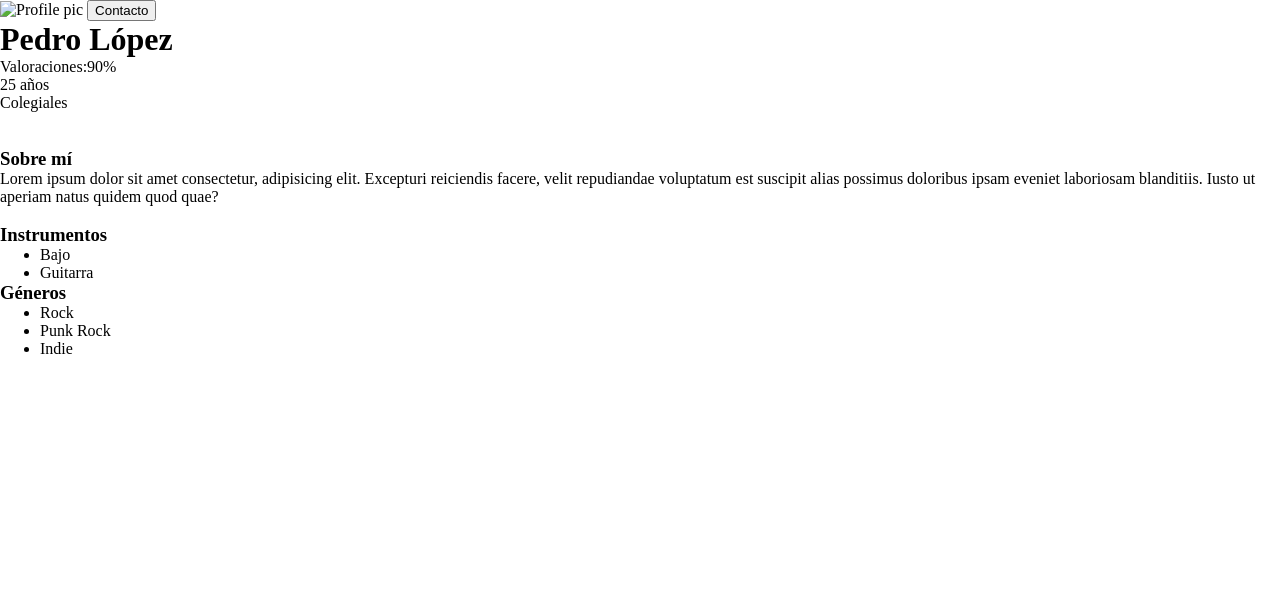
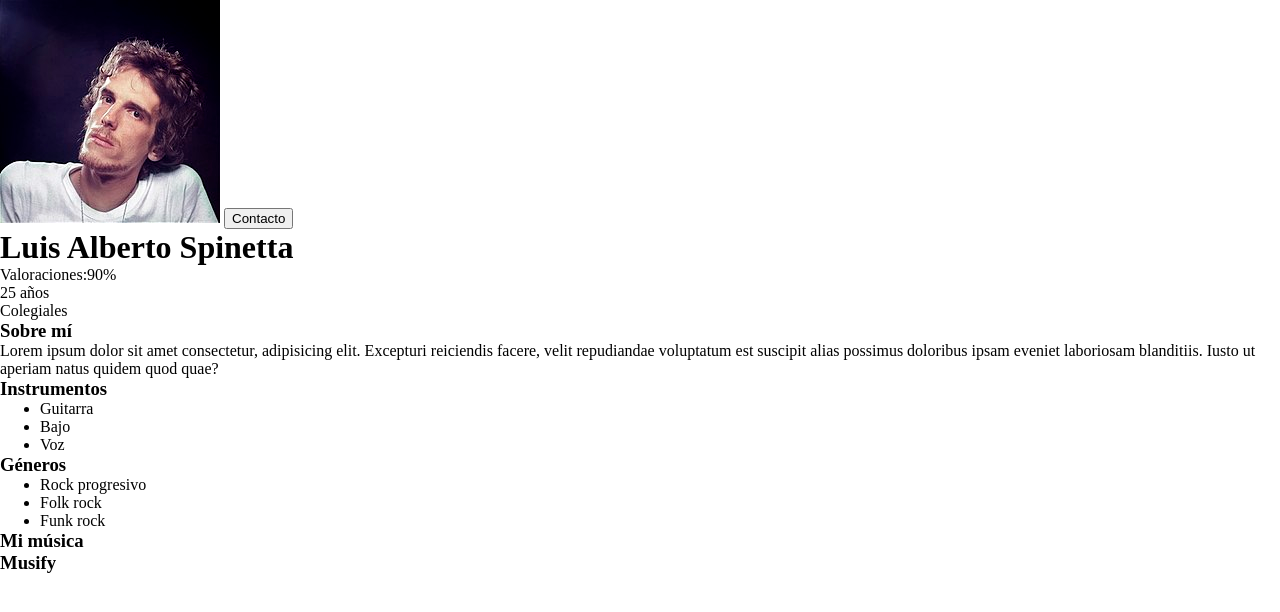
Before and after one commit to pedrolopez-e/Musify, a plain HTML site: page profile1.html in a window 1280 px wide. Drawn offline with Linux system fonts and the light colour scheme.

Commit message:
Create the 'mi musica' section

```diff
--- a/profile1.html
+++ b/profile1.html
@@ -10,41 +10,46 @@
 <body>
     <header>
         <div id="banner"></div>
-        <img src="images/Musician-1.jpg.crdownload" alt="Profile pic">
+        <img src="images/spinetta.jpg" alt="Profile pic">
         <button>Contacto</button>
-        <h1>Pedro López</h1>
+        <h1>Luis Alberto Spinetta</h1>
         <p style="float: left;">Valoraciones:</p>
         <p>90%</p>
         <p>25 años</p>
         <p>Colegiales</p>
     </header>
-    <br><br>
     <main>
         <section>
             <h3>Sobre mí</h3>
             <p>Lorem ipsum dolor sit amet consectetur, adipisicing elit. Excepturi reiciendis facere, velit repudiandae voluptatum est suscipit alias possimus doloribus ipsam eveniet laboriosam blanditiis. Iusto ut aperiam natus quidem quod quae?</p>
         </section>
-        <br>
         <section>
             <h3>Instrumentos</h3>
             <ul>
+                <li>Guitarra</li>
                 <li>Bajo</li>
-                <li>Guitarra</li>
+                <li>Voz</li>
             </ul>
         </section>
         <section>
             <h3>Géneros</h3>
             <ul>
-                <li>Rock</li>
-                <li>Punk Rock</li>
-                <li>Indie</li>
+                <li>Rock progresivo</li>
+                <li>Folk rock</li>
+                <li>Funk rock</li>
             </ul>
         </section>
-
+        <section>
+            <h3>Mi música</h3>
+            <div class="video"></div>
+            <div class="video"></div>
+            <div class="video"></div>
+            <div class="video"></div>
+        </section>
     </main>
 
     <footer>
-
+        <h3>Musify</h3>
     </footer>
 </body>
 </html>
```
